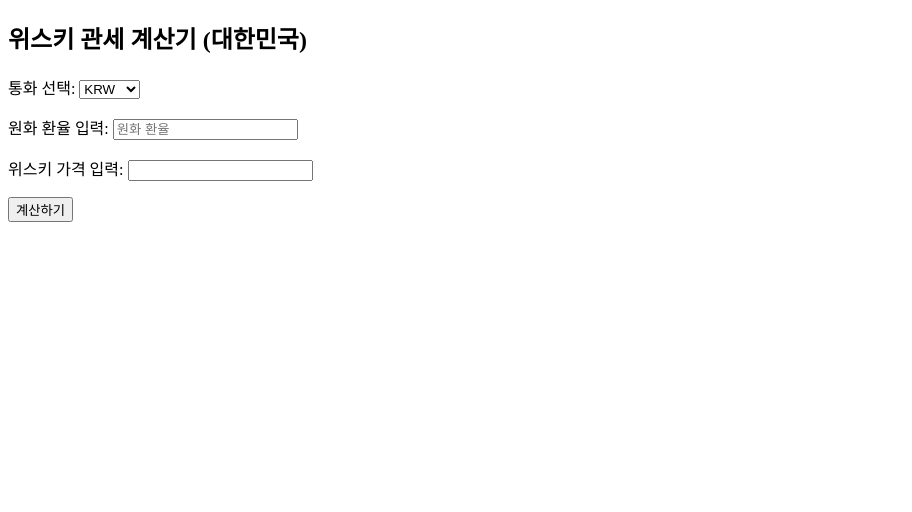
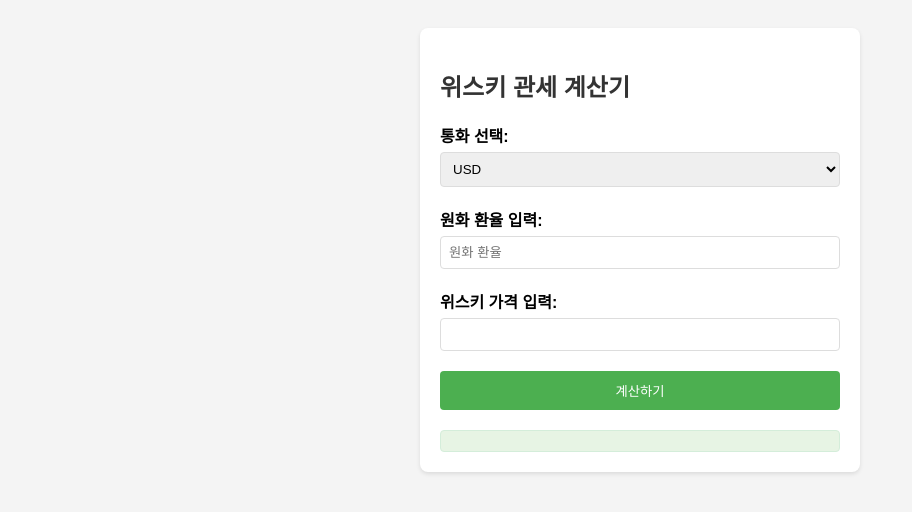
Before and after one commit to thiporia/common-tariff-calculator, a plain HTML site: page index.html in a window 1280 px wide. Shown: the whole page, without its empty margins (0-912 px from the left). Drawn offline with Linux system fonts and the light colour scheme.

Commit message:
improvement: add style

```diff
--- a/index.html
+++ b/index.html
@@ -2,6 +2,58 @@
 <html>
 <head>
     <title>위스키 관세 계산기</title>
+    <style>
+        body {
+            font-family: Arial, sans-serif;
+            background-color: #f4f4f4;
+            padding: 20px;
+        }
+        h2 {
+            color: #333;
+        }
+        .calculator-container {
+            background-color: #fff;
+            padding: 20px;
+            border-radius: 8px;
+            box-shadow: 0 2px 4px rgba(0,0,0,0.1);
+            max-width: 400px;
+            margin: auto;
+        }
+        label {
+            font-weight: bold;
+            display: block;
+            margin-top: 20px;
+        }
+        input, select {
+            width: 100%;
+            padding: 8px;
+            margin-top: 5px;
+            border: 1px solid #ddd;
+            border-radius: 4px;
+            box-sizing: border-box; /* Ensures padding doesn't affect overall width */
+        }
+        button {
+            background-color: #4CAF50;
+            color: white;
+            padding: 10px 15px;
+            border: none;
+            border-radius: 4px;
+            cursor: pointer;
+            margin-top: 20px;
+            width: 100%;
+        }
+        button:hover {
+            background-color: #45a049;
+        }
+        #result {
+            margin-top: 20px;
+            padding: 10px;
+            background-color: #e7f4e4;
+            border: 1px solid #d4edda;
+            color: #155724;
+            border-radius: 4px;
+        }
+    </style>
     <script>
         function calculateTariff() {
             var price = document.getElementById("price").value;
@@ -27,18 +79,19 @@
     </script>
 </head>
 <body>
-    <h2>위스키 관세 계산기 (대한민국)</h2>
-    <p>
-        통화 선택:
+    <div class="calculator-container">
+        <h2>위스키 관세 계산기</h2>
+        <label for="currency">통화 선택:</label>
         <select id="currency">
-            <option value="KRW">KRW</option>
             <option value="USD">USD</option>
             <option value="EUR">EURO</option>
         </select>
-    </p>
-    <p>원화 환율 입력: <input type="number" id="exchangeRate" placeholder="원화 환율"></p>
-    <p>위스키 가격 입력: <input type="number" id="price"></p>
-    <button onclick="calculateTariff()">계산하기</button>
-    <div id="result"></div>
+        <label for="exchangeRate">원화 환율 입력:</label>
+        <input type="number" id="exchangeRate" placeholder="원화 환율">
+        <label for="price">위스키 가격 입력:</label>
+        <input type="number" id="price">
+        <button onclick="calculateTariff()">계산하기</button>
+        <div id="result"></div>
+    </div>
 </body>
 </html>
```
